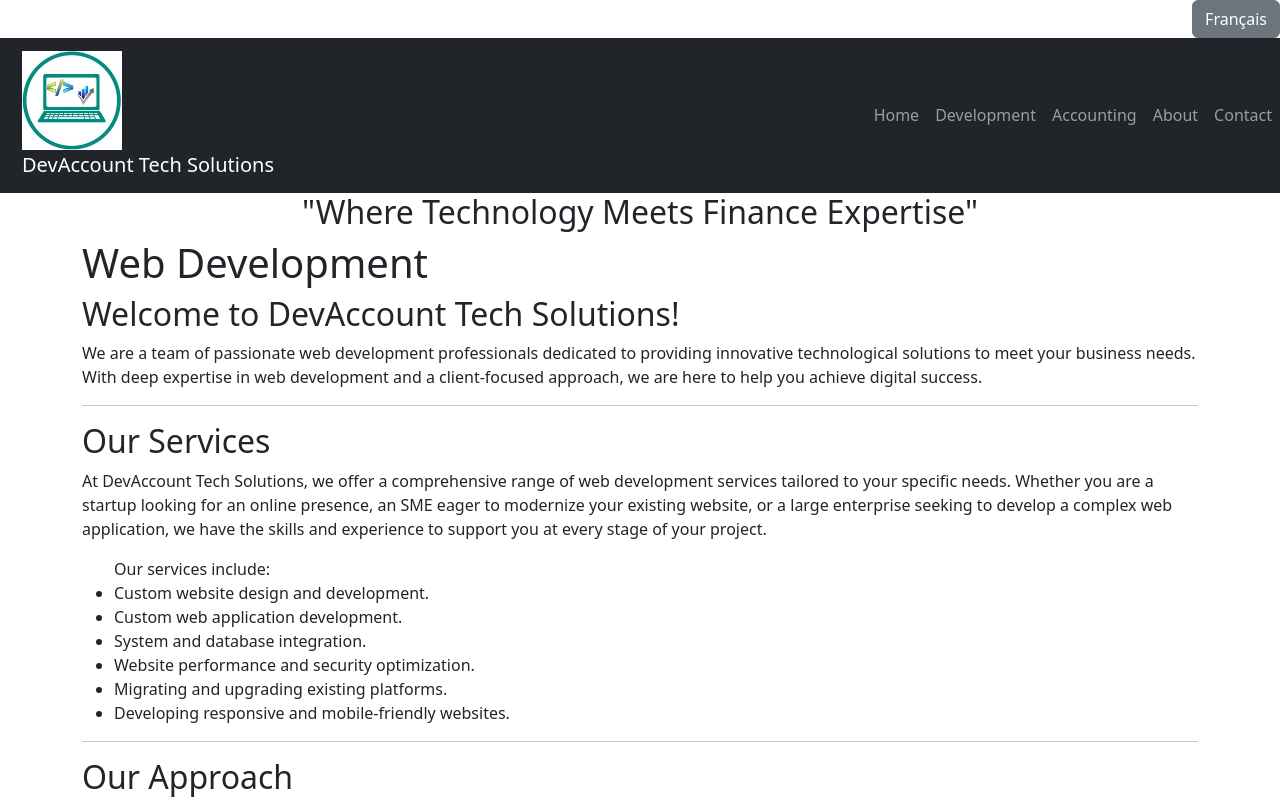
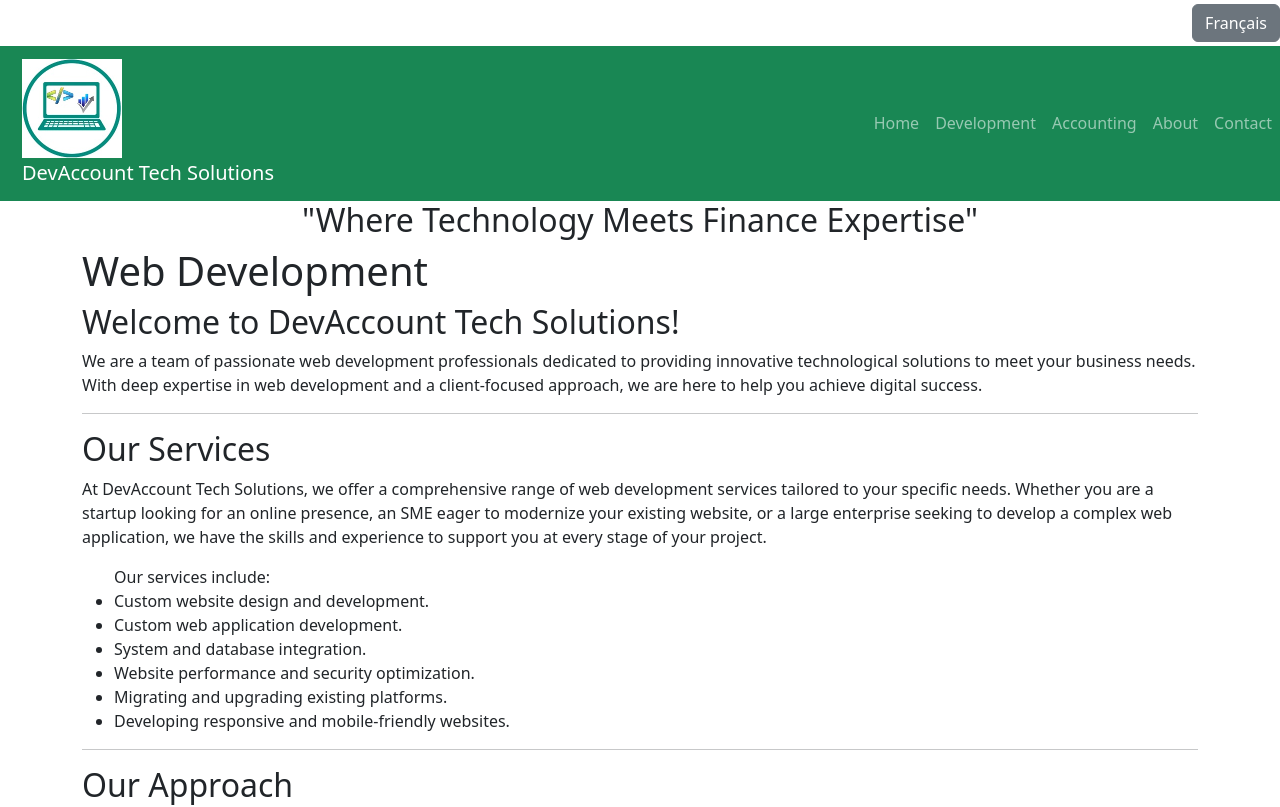
Before and after one commit to joslsinfo/dev-account-tech-solutions, a React (Create React App) app: page /dev-account-tech-solutions/development in a window 1280 px wide. Shown: the top 807 px of the page. Built offline with nearby package versions, Linux system fonts and the light colour scheme.

Commit message:
Modification de la couleur du background  de la navigation

```diff
--- a/src/components/LanguageSelector.jsx
+++ b/src/components/LanguageSelector.jsx
@@ -6,7 +6,7 @@ function LanguageSelector({ language, setLanguage }) {
   };
 
   return (
-    <div className="language-selector d-flex justify-content-end">
+    <div className="language-selector d-flex justify-content-end mb-1 mt-1">
       <button className="btn btn-secondary" onClick={toggleLanguage}>
         {language === "fr" ? "English" : "Français"}
       </button>
--- a/src/components/en/Contact.jsx
+++ b/src/components/en/Contact.jsx
@@ -67,7 +67,7 @@ export const Contact = () => {
           required
         ></textarea>
       </div>
-      <button type="submit" className="btn btn-secondary">
+      <button type="submit" className="btn btn-success">
         Send
       </button>
     </form>
--- a/src/components/en/Navigation.jsx
+++ b/src/components/en/Navigation.jsx
@@ -11,7 +11,7 @@ function Navigation() {
 
   return (
     <>
-      <nav className="navbar navbar-expand-lg navbar-dark bg-dark">
+      <nav className="navbar navbar-expand-lg navbar-dark bg-success">
         <Link className="navbar-brand d-flex align-items-center" to="/">
           <div style={{ marginLeft: "22px" }}>
             <img
--- a/src/components/fr/Contact.jsx
+++ b/src/components/fr/Contact.jsx
@@ -140,7 +140,7 @@ export const Contact = () => {
           required
         ></textarea>
       </div>
-      <button type="submit" className="btn btn-secondary">
+      <button type="submit" className="btn btn-success">
         Send
       </button>
     </form>
```
